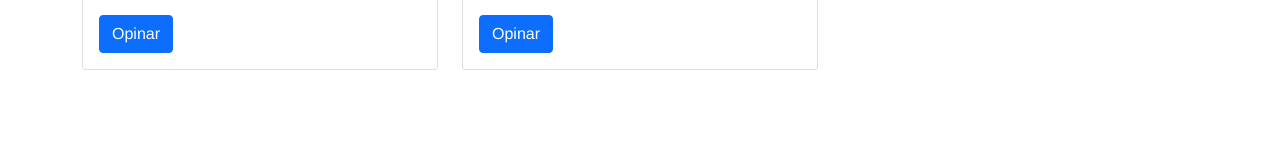
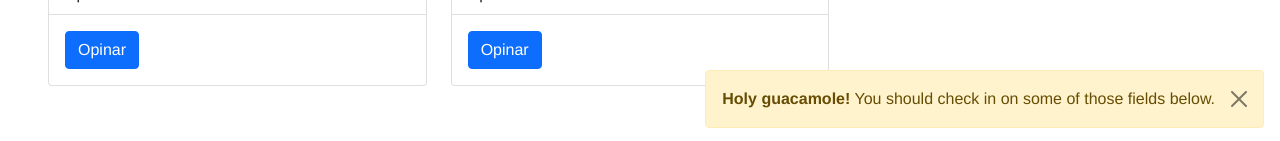
Before and after one commit to mancillapedro/games-opinion-site, a Vue app: page / in a window 1280 px wide. Shown: the part 656-797 px from the top of the page. Built offline with nearby package versions, Linux system fonts and the light colour scheme.

Commit message:
martes noche

```diff
--- a/src/App.vue
+++ b/src/App.vue
@@ -1,9 +1,30 @@
 <template>
   <div id="app">
     <navbar-component />
-    <main class="container">
+    <main class="container-fluid px-3 px-md-5">
       <router-view />
     </main>
+    <div
+      class="
+        alert alert-warning alert-dismissible
+        fade
+        show
+        fixed-bottom
+        max-content
+        ms-auto
+        me-3
+      "
+      role="alert"
+    >
+      <strong>Holy guacamole!</strong> You should check in on some of those
+      fields below.
+      <button
+        type="button"
+        class="btn-close"
+        data-bs-dismiss="alert"
+        aria-label="Close"
+      ></button>
+    </div>
   </div>
 </template>
 <script>
@@ -22,4 +43,7 @@ export default {
   -webkit-font-smoothing: antialiased;
   -moz-osx-font-smoothing: grayscale;
 }
+.max-content{
+  width: max-content;
+}
 </style>
--- a/src/components/ModalWithForm.vue
+++ b/src/components/ModalWithForm.vue
@@ -16,7 +16,6 @@
             data-bs-dismiss="modal"
             aria-label="Close"
             @click.stop="clearInputs"
-
           />
         </div>
         <div class="modal-body">
@@ -30,7 +29,13 @@
             v-text="`Cerrar`"
             @click.stop="clearInputs"
           />
-          <button type="submit" class="btn btn-primary" v-text="`Guardar`" />
+          <button
+            type="submit"
+            class="btn btn-primary"
+            v-text="`Guardar`"
+            v-bind="validateInput && { 'data-bs-dismiss': 'modal' }"
+            :disabled="!validateInput"
+          />
         </div>
       </form>
     </div>
@@ -38,6 +43,7 @@
 </template>
 
 <script>
+import { mapActions } from "vuex";
 import BodyForm from "./BodyForm.vue";
 export default {
   components: { BodyForm },
@@ -45,26 +51,33 @@ export default {
   props: ["nameGame", "idModal"],
   data() {
     return {
-      nombre: null,
-      opinion: null,
+      nombre: "",
+      opinion: "",
     };
   },
   computed: {
     titleModal() {
       return `Escribe tu opinion para el juego: ${this.nameGame}`;
     },
+    validateInput() {
+      return /\w+/.test(this.nombre) && /\w+/.test(this.opinion);
+    },
   },
   methods: {
-    validateInput() {
-      console.log(this.nombre, this.opinion);
-    },
+    ...mapActions(["addOpinion"]),
+
     clearInputs() {
       this.nombre = "";
       this.opinion = "";
     },
     addOpinion() {
-      console.log(this.nombre, this.opinion);
-      this.clearInputs();
+      this.validateInput &&
+        this.$store.dispatch("addOpinion", {
+          name: this.nombre,
+          game: this.nameGame,
+          opinion: this.opinion,
+        }) &&
+        this.clearInputs();
     },
   },
   // watch: {},
--- a/src/store/index.js
+++ b/src/store/index.js
@@ -16,7 +16,13 @@ export default new Vuex.Store({
   getters: {
   },
   mutations: {
+    ADD_OPINION({ opinions }, opinion) { opinions.unshift(opinion) },
+    REMOVE_OPINION({ opinions }, index) { opinions.splice(index, 1) },
+    UPDATE_OPINION({ opinions }, {index, opinion}) { opinions.splice(index, 1, opinion) },
   },
   actions: {
+    addOpinion({commit}, opinion ){ commit('ADD_OPINION', opinion)},
+    removeOpinion({commit}, index ){ commit('REMOVE_OPINION', index)},
+    updateOpinion({commit}, params ){ commit('UPDATE_OPINION', params)}
   },
 })
--- a/src/views/OpinionsManageView.vue
+++ b/src/views/OpinionsManageView.vue
@@ -1,17 +1,66 @@
 <template>
-  <div id="OpinionsManageView">
-    <h1 class="text-center" v-text="`OpinionsManageView`" />
-    <div class="alert alert-danger" role="alert" v-text="`No existen opiniones por administrar.`" />
-  </div>
+  <section id="OpinionsManageView">
+    <h1 class="text-center" v-text="`Administrando la Lista de Opiniones`" />
+    <div v-if="opinions[0]" class="table-responsive-lg">
+      <table class="table table-borderless table-hover">
+        <thead>
+          <tr>
+            <th
+              scope="col"
+              v-for="(title, indexTitle) in headTable"
+              :key="indexTitle"
+              v-text="title"
+            />
+            <th scope="col" />
+          </tr>
+        </thead>
+        <tbody>
+          <tr v-for="(opinion, indexOpinion) in opinions" :key="indexOpinion">
+            <th scope="row" v-text="indexOpinion + 1" />
+            <td v-text="opinion.name" />
+            <td v-text="opinion.game" />
+            <td v-text="opinion.opinion" />
+            <td class="d-flex justify-content-around">
+              <button
+                type="button"
+                class="btn btn-danger"
+                v-text="`Eliminar`"
+                @click="removeOpinion(indexOpinion)"
+              />
+              <button type="button" class="btn btn-primary" v-text="`Editar`" />
+            </td>
+          </tr>
+        </tbody>
+      </table>
+    </div>
+    <div
+      v-else
+      class="alert alert-danger"
+      role="alert"
+      v-text="`No existen opiniones por administrar.`"
+    />
+  </section>
 </template>
 
 <script>
+import { mapActions, mapState } from "vuex";
 export default {
   name: "OpinionsManageView",
   // props: {},
-  // data(){}
-  // computed: {},
-  // methods: {}
+  data() {
+    return {
+      headTable: ["#", "Persona", "Juego", "Opinion"],
+    };
+  },
+  computed: {
+    ...mapState(["opinions"]),
+  },
+  methods: {
+    ...mapActions(["removeOpinion"]),
+    removeOpinion(index) {
+      confirm("confirma?") && this.$store.dispatch("removeOpinion", index);
+    },
+  },
   // watch: {},
   // components: {},
   // mixins: [],
@@ -21,5 +70,4 @@ export default {
 };
 </script>
 
-<style lang="scss" scoped>
-</style>
+<style lang="scss" scoped></style>
--- a/src/views/OpinionsView.vue
+++ b/src/views/OpinionsView.vue
@@ -23,7 +23,7 @@
           data-bs-parent="#accordionExample"
         >
           <div class="accordion-body">
-            <strong>Opinion: </strong> {{ opinion.opinion }}
+            <p><strong>Opinion: </strong>{{ opinion.opinion }}</p>
           </div>
         </div>
       </div>
```
